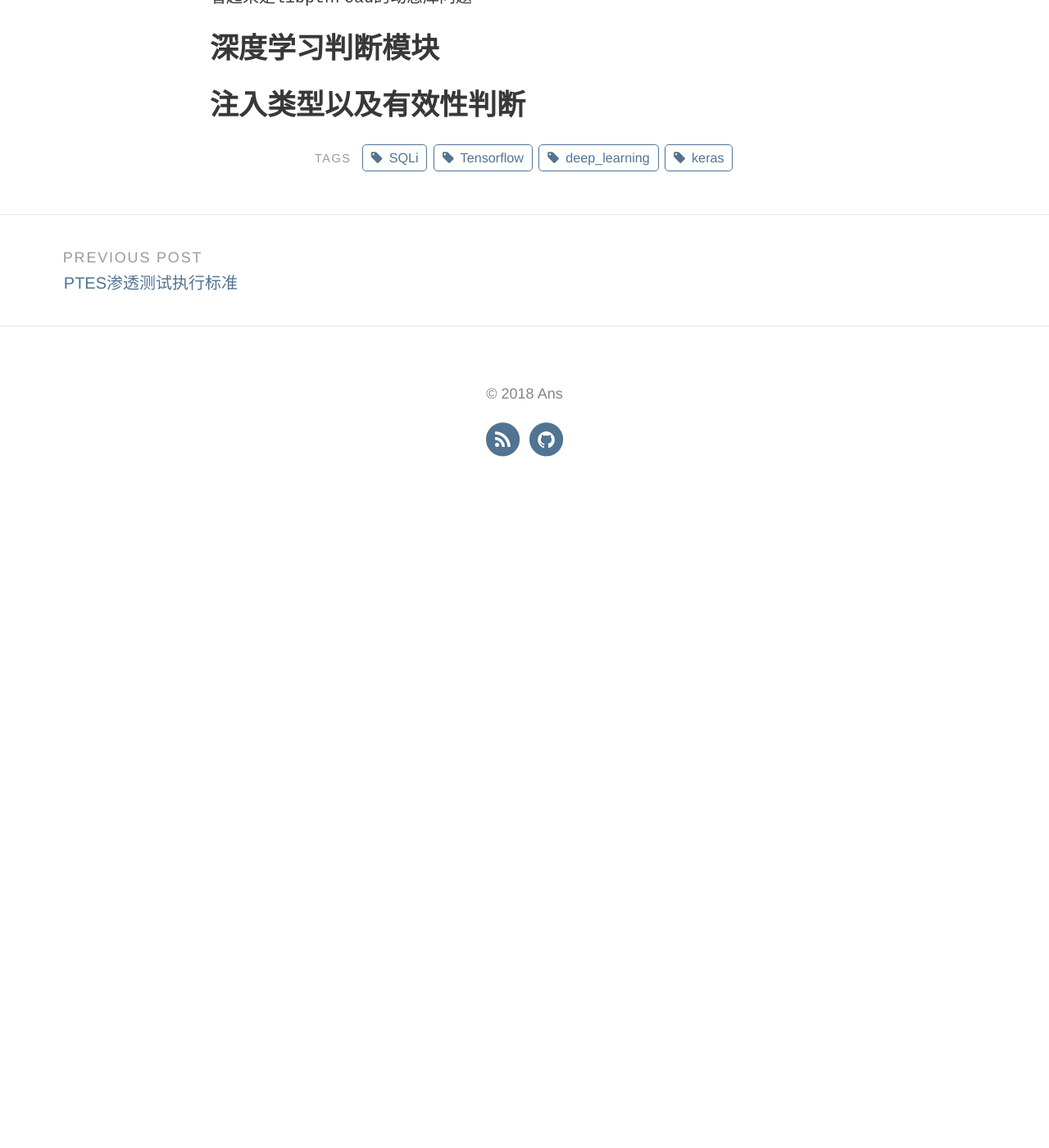
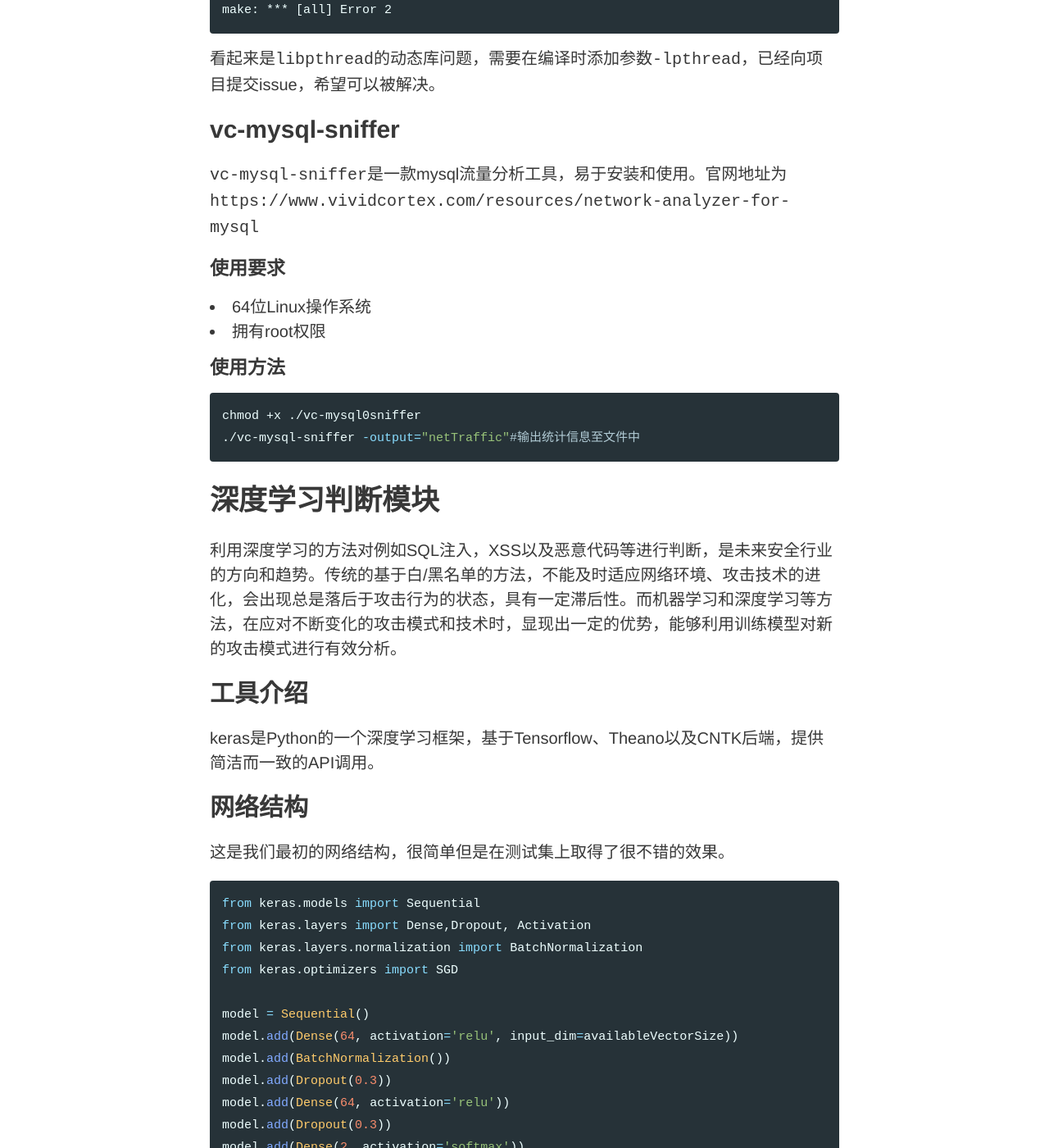
Before and after one commit to anthonysong/anthonysong.github.io, a Jekyll site: the page built from _posts/2018-06-05-SQL注入检测分析系统.md, in a window 1280 px wide and 1400 px high, scrolled down 1927 px. Shown: the whole window at 82% size. Built offline with Jekyll 4.4.1, drawn with Linux system fonts in a browser that asks for light colours; before the commit the page ends 2557 px from its top, so only the background shows below that; some of the changed text lies outside the part shown.

Commit message:
update dlsqli

````diff
--- a/_posts/2018-06-05-SQL注入检测分析系统.md
+++ b/_posts/2018-06-05-SQL注入检测分析系统.md
@@ -16,8 +16,9 @@ description: SQL注入检测分析系统，利用深度学习对SQL注入进行
 
 
 ## 流量采集模块
-这里我们采用[mysql-sniffer](https://github.com/Qihoo360/mysql-sniffer)来对数据库流量进行采集。
-### 安装
+### mysql-sniffer
+[mysql-sniffer](https://github.com/Qihoo360/mysql-sniffer)是一款针对MySql数据库的流量分析软件，由奇虎公司DBA和架构团队开发。
+#### mysql-sniffer安装
 首先安装依赖，以ubuntu16.04为例
 ```
 sudo apt install libglib2.0-dev libpcap-dev libnet1-dev
@@ -65,8 +66,90 @@ make[1]: *** [bin/CMakeFiles/mysql-sniffer.dir/all] Error 2
 Makefile:83: recipe for target 'all' failed
 make: *** [all] Error 2
 ```
-看起来是`libpthread`的动态库问题
+看起来是`libpthread`的动态库问题，需要在编译时添加参数`-lpthread`，已经向项目提交issue，希望可以被解决。
+
+### vc-mysql-sniffer
+`vc-mysql-sniffer`是一款mysql流量分析工具，易于安装和使用。官网地址为`https://www.vividcortex.com/resources/network-analyzer-for-mysql`
+
+#### 使用要求
+- 64位Linux操作系统
+- 拥有root权限
+#### 使用方法
+```bash
+chmod +x ./vc-mysql0sniffer
+./vc-mysql-sniffer -output="netTraffic"#输出统计信息至文件中
+```
 
 ## 深度学习判断模块
+利用深度学习的方法对例如SQL注入，XSS以及恶意代码等进行判断，是未来安全行业的方向和趋势。传统的基于白/黑名单的方法，不能及时适应网络环境、攻击技术的进化，会出现总是落后于攻击行为的状态，具有一定滞后性。而机器学习和深度学习等方法，在应对不断变化的攻击模式和技术时，显现出一定的优势，能够利用训练模型对新的攻击模式进行有效分析。
+### 工具介绍
+keras是Python的一个深度学习框架，基于Tensorflow、Theano以及CNTK后端，提供简洁而一致的API调用。
+
+### 网络结构
+这是我们最初的网络结构，很简单但是在测试集上取得了很不错的效果。
+```python
+from keras.models import Sequential
+from keras.layers import Dense,Dropout, Activation
+from keras.layers.normalization import BatchNormalization
+from keras.optimizers import SGD
+
+model = Sequential()
+model.add(Dense(64, activation='relu', input_dim=availableVectorSize))
+model.add(BatchNormalization())
+model.add(Dropout(0.3))
+model.add(Dense(64, activation='relu'))
+model.add(Dropout(0.3))
+model.add(Dense(2, activation='softmax'))
+
+sgd = SGD(lr=0.001, momentum=0.9)
+```
+
+### 训练成果
+通过使用训练模型在测试集上进行验证，得到准确率在93.3333%以上，取得了一定的效果。
 
 ## 注入类型以及有效性判断
+### 注入类型判断
+注入类型通过关键字来进行判断，首先对注入语句进行预处理，转换大小写，去除注释。
+```python
+#去掉注释符以及里面的内容
+str = re.sub('/.*?/', '', str)
+#用一个空格代替多个空格
+str = re.sub(' +', ' ', str)
+#全部转换为小写字母
+str = str.lower()
+```
+
+然后根据关键字来判断注入类型。SQL注入大致分为五种类型:联合查询注入,多语句查询注入,布尔注入，报错注入，延时注入。
+```python
+un1 = 'union'
+wa = 'waitfor'
+ti1 = 'sleep'
+ti2 = 'benchmark'
+bo1 = '>'
+bo2 = '<'
+bo7 = '1\''
+bo6 = '\'1'
+bo3 = 'or'
+bo4 = '\\\''
+bo5 = '\''''
+bo8 = '1=1'
+er1 = 'concat'
+er2 = 'rand'
+er3 = 'count'
+er4 = 'floor'
+```
+### 注入有效性分析
+注入有效性分析首先分析语法是否正确，通过构建靶机数据库，根据返回结果判断语法正确性。
+```python
+def validParse():
+    conn = connect(':memory:')
+    c = conn.cursor()
+    try :
+        c.execute(sql)
+    except OperationalError as e:
+        if 'syntax error' in str(e):
+            conn.close()
+            return False
+    conn.close()
+    return True
+```
````
Also changed, not shown: _portfolio/deep_learning_sql_audit.md (+1 -1 lines).
